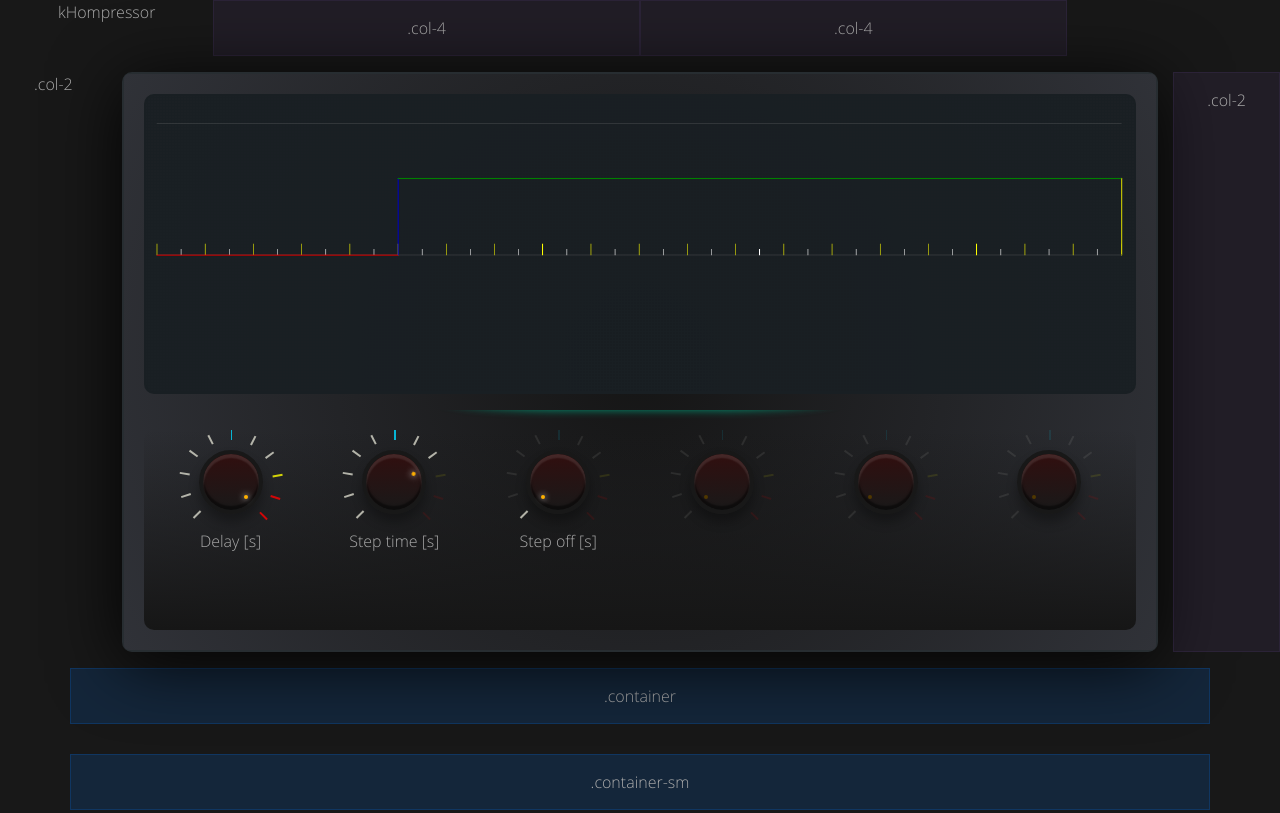
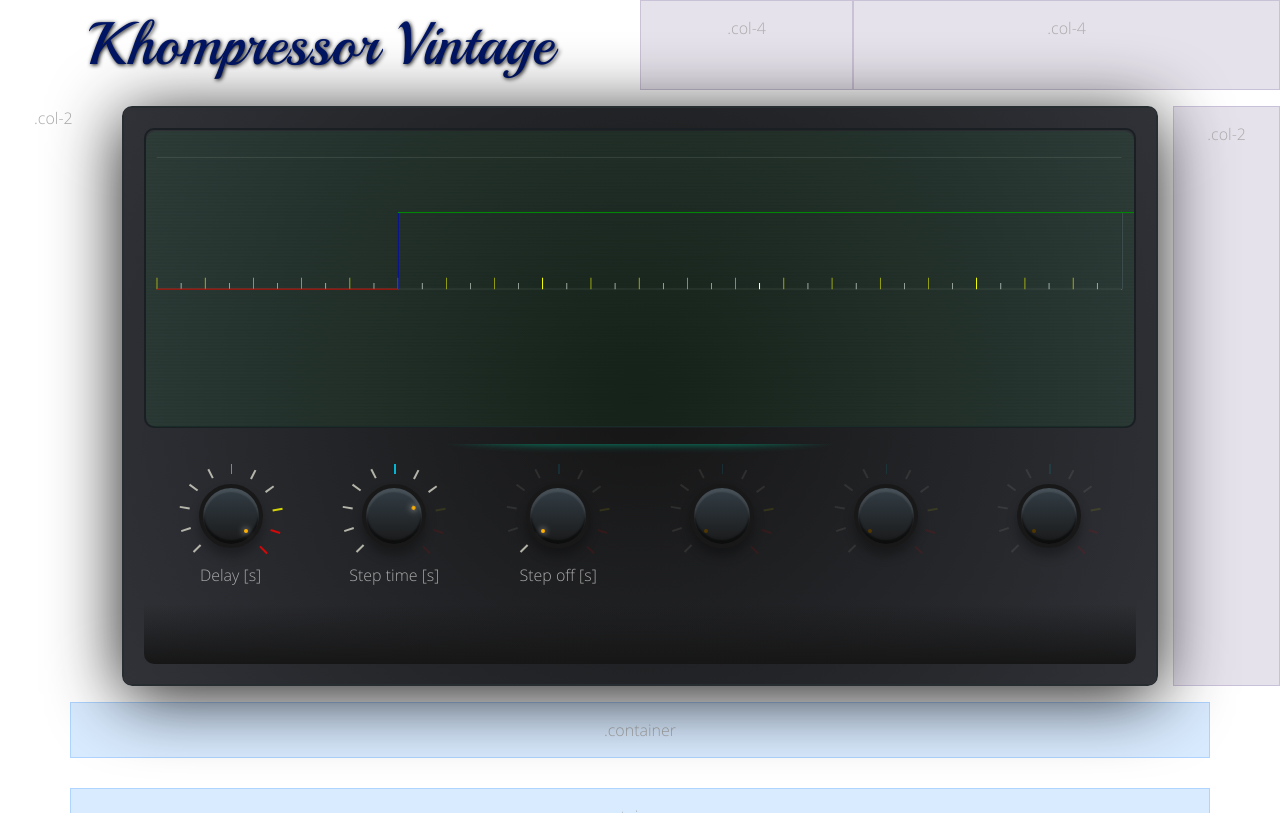
Before and after one commit to Zeta90/khompressor_alpha, a plain HTML site: page index.html in a window 1280 px wide. Shown: the top 813 px of the page. Drawn offline with Linux system fonts and the light colour scheme.

Commit message:
Oscillator knob - leds fixed

```diff
--- a/css/app/template/knobs/knobs.css
+++ b/css/app/template/knobs/knobs.css
@@ -16,13 +16,13 @@
 }
 
 /*LABELS*/
-.knob_labels{
+.knob_labels {
   margin-top: 15px;
 }
 /**/
 
 body {
-  background-color: #181818;
+  /* background-color: #181818; */
   font-size: 100%;
   font-family: "Open Sans", sans-serif;
   color: #aaa;
@@ -42,7 +42,7 @@ body {
     left bottom,
     left top,
     color-stop(0, #191919),
-    color-stop(1, #310f0f)
+    color-stop(1, #333e46)
   );
   background: -ms-linear-gradient(bottom, #1d1d1d, #131313);
   background: -moz-linear-gradient(center bottom, #1d1d1d 0%, #131313 100%);
@@ -80,13 +80,12 @@ body {
   background-color: #503700;
   border-radius: 50%;
 }
-.knob_wheel_wave.active:before{
+.knob_wheel_wave.active:before {
   background-color: #ffb000;
   -webkit-box-shadow: 0 0 0.4em 0 #79c3f4;
   -moz-box-shadow: 0 0 0.4em 0 #79c3f4;
   box-shadow: 0 0 0.4em 0 #ffffff;
 }
-
 
 .min,
 .max {
--- a/css/app/template/template.css
+++ b/css/app/template/template.css
@@ -1,4 +1,11 @@
+.logo_frame {
+  margin: auto;
+}
 .kHLogo {
+  font-family: "Playball", cursive;
+  text-shadow: 1px 1px 4px #000;
+  color: #001563;
+  font-size: 60px;
 }
 
 /* .device{
@@ -41,12 +48,46 @@
 }
 
 .kh_display.dotted {
-  background: radial-gradient(#191f23 1px, transparent 5px);
-  background-size: 3px 3px;
+  background: -webkit-gradient(
+    linear,
+    left top,
+    left bottom,
+    from(rgba(255, 255, 255, 0)),
+    color-stop(50%, rgba(255, 255, 255, 0)),
+    color-stop(70%, rgba(0, 0, 0, 0.2)),
+    to(rgba(0, 0, 0, 0.6))
+  );
+  background: linear-gradient(
+    to bottom,
+    rgba(255, 255, 255, 0),
+    rgba(255, 255, 255, 0) 50%,
+    rgba(0, 0, 0, 0.089) 70%,
+    rgba(0, 0, 0, 0.01)
+  );
+  background-size: 100% 0.2rem;
+  border-radius: 10px;
+
+  /* background: radial-gradient(#191f23 1px, transparent 5px);
+  background-size: 3px 3px; */
+}
+.kh_display.dotted .kh_display_glow {
+  background-color: #1bd4597a;
+  position: relative;
+  width: 100%;
+  height: 100%;
+  top: -295px;
+  border-radius: 10px;
+
+  /* -webkit-animation: crt-glow 60s infinite;
+          animation: crt-glow 60s infinite;
+  background: radial-gradient(circle at center, #1bd4597a 0%, rgba(27, 212, 89, 0.48) 58%, rgba(21, 235, 92, 0.57) 80%, rgba(19, 94, 29, 0.27) 93%, rgba(24, 167, 46, 0.1) 100%); */
+  opacity: 0.15;
+  pointer-events: none;
+  /* position: fixed; */
 }
 
 .kh_wave_controls {
-  background-image: -webkit-linear-gradient(bottom, #161616 0%, #a1a4a700 100%);
+  background-image: -webkit-linear-gradient(bottom, #161616 0%, #a1a4a700 30%);
   /* background: rgb(173, 173, 173);
   background: linear-gradient(
     0deg,
--- a/index.html
+++ b/index.html
@@ -6,9 +6,10 @@
   <meta name="description" content="">
   <meta name="author" content="Mark Otto, Jacob Thornton, and Bootstrap contributors">
   <meta name="generator" content="Jekyll v4.0.1">
-  <title>kHompressor_alpha</title>
+  <title>kHompressor Vintage</title>
 
   <link rel="canonical" href="https://getbootstrap.com/docs/4.5/examples/grid/">
+  <link href="https://fonts.googleapis.com/css2?family=Playball&display=swap" rel="stylesheet">
 
   <!-- Bootstrap core CSS -->
   <link href="css/core/bootstrap/bootstrap.css" rel="stylesheet">
@@ -38,10 +39,10 @@
 <body class="">
   <div class="container-fluid">
     <div class="row mb-3">
-      <div class="col-2">
-        <div class="kHLogo">kHompressor</div>
+      <div class="col-6 logo_frame">
+        <div class="kHLogo">Khompressor Vintage</div>
       </div>
-      <div class="col-4 themed-grid-col">.col-4</div>
+      <div class="col-2 themed-grid-col">.col-4</div>
       <div class="col-4 themed-grid-col">.col-4</div>
     </div>
   </div>
@@ -57,11 +58,10 @@
                   <div class="kh_display dotted">
                     <svg style="width:100% !important;height:100%;" class="kh_display_board" viewBox="0 0 960 540"
                       preserveAspectRatio="xMinYMin"></svg>
-                    <div style="
--webkit-box-shadow: inset 0px 0px 25px -14px rgba(0,255,30,1);
--moz-box-shadow: inset 0px 0px 25px -14px rgba(0,255,30,1);
-box-shadow: inset 0px 0px 25px -14px rgba(0,255,30,1);
-                      ">
+                    <div class="kh_display_glow">
+                    </div>
+                    <div class="kh_display_digital_pad">
+
                     </div>
                     <!-- <svg class="kh_display_board"></svg> -->
                   </div>
--- a/js/app/elements/display.js
+++ b/js/app/elements/display.js
@@ -126,7 +126,7 @@ class Display {
         });
         $(envelope_visualizer).append($bar);
         curr_width += this.knob_seconds[0] * width_second
-        var i = this.knob_seconds[0] * width_second;
+        var i = this.knob_seconds[0];
         while (in_time == true) {
             var $bar = $(document.createElementNS("http://www.w3.org/2000/svg", "rect")).attr({
                 x: curr_width,
@@ -134,7 +134,6 @@ class Display {
                 width: 1,
                 height: 140,
                 stroke: "blue"
-                ,
             });
             $(envelope_visualizer).append($bar);
 
@@ -167,7 +166,7 @@ class Display {
             $(envelope_visualizer).append($bar);
             curr_width += this.knob_seconds[2] * width_second
 
-            if (i < (this.SYSTEM_SIMULATION_TIME / this.SYSTEM_DELTA_T)) {
+            if (i < (this.SYSTEM_SIMULATION_TIME)) {
                 i++;
             } else {
                 in_time = false;
--- a/js/app/elements/knobs.js
+++ b/js/app/elements/knobs.js
@@ -55,7 +55,6 @@ class KnobAnalog extends Display {
                 $(slf.knob[i]).addClass('active');
             } else {
                 var ticks = $(slf.knob[i]).parent().children('.ticks').children('.tick');
-                console.log($(slf.knob[i]))
                 $(slf.knob[i]).removeClass('active');
                 $(el).html('');
             }
```
